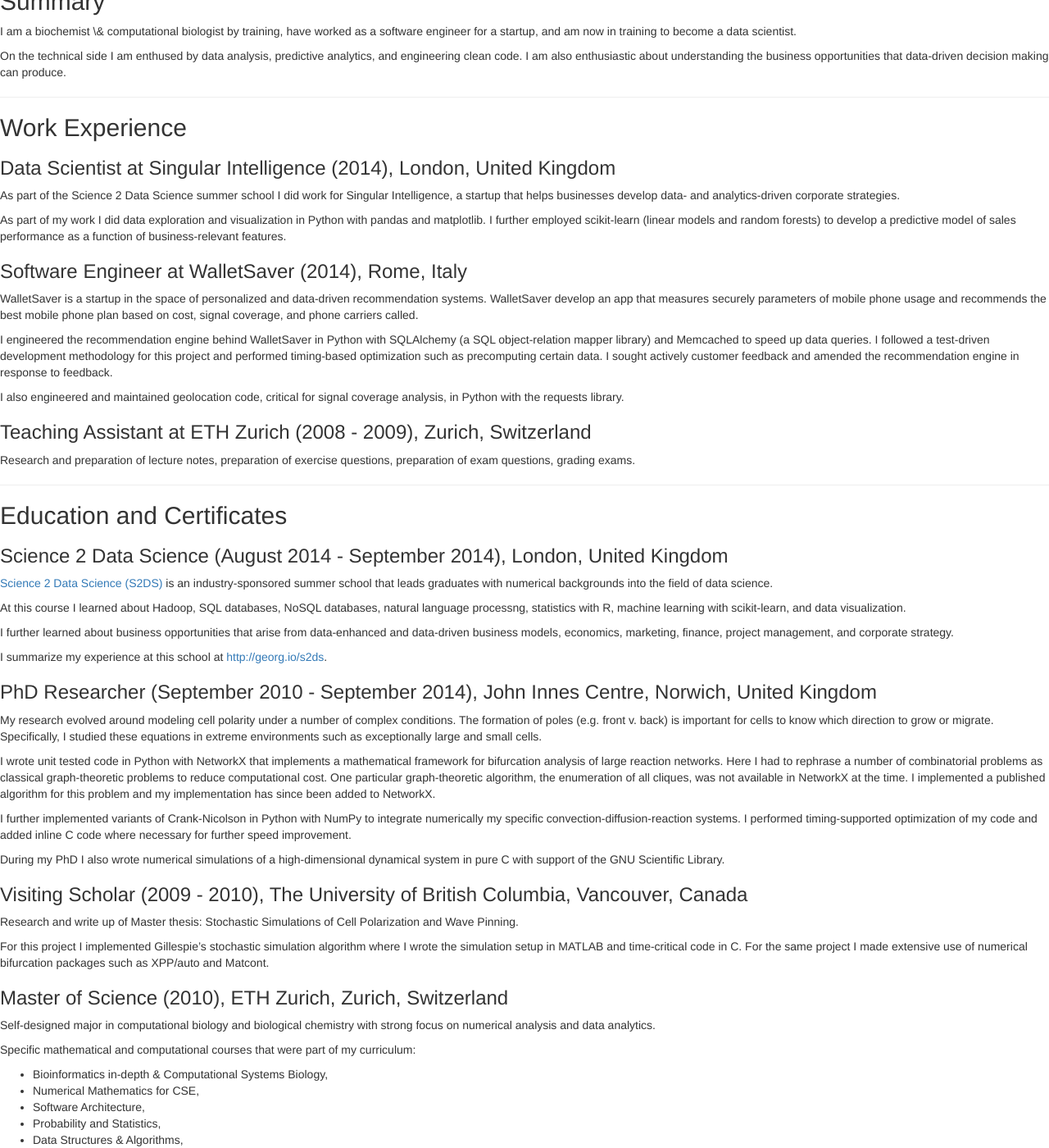
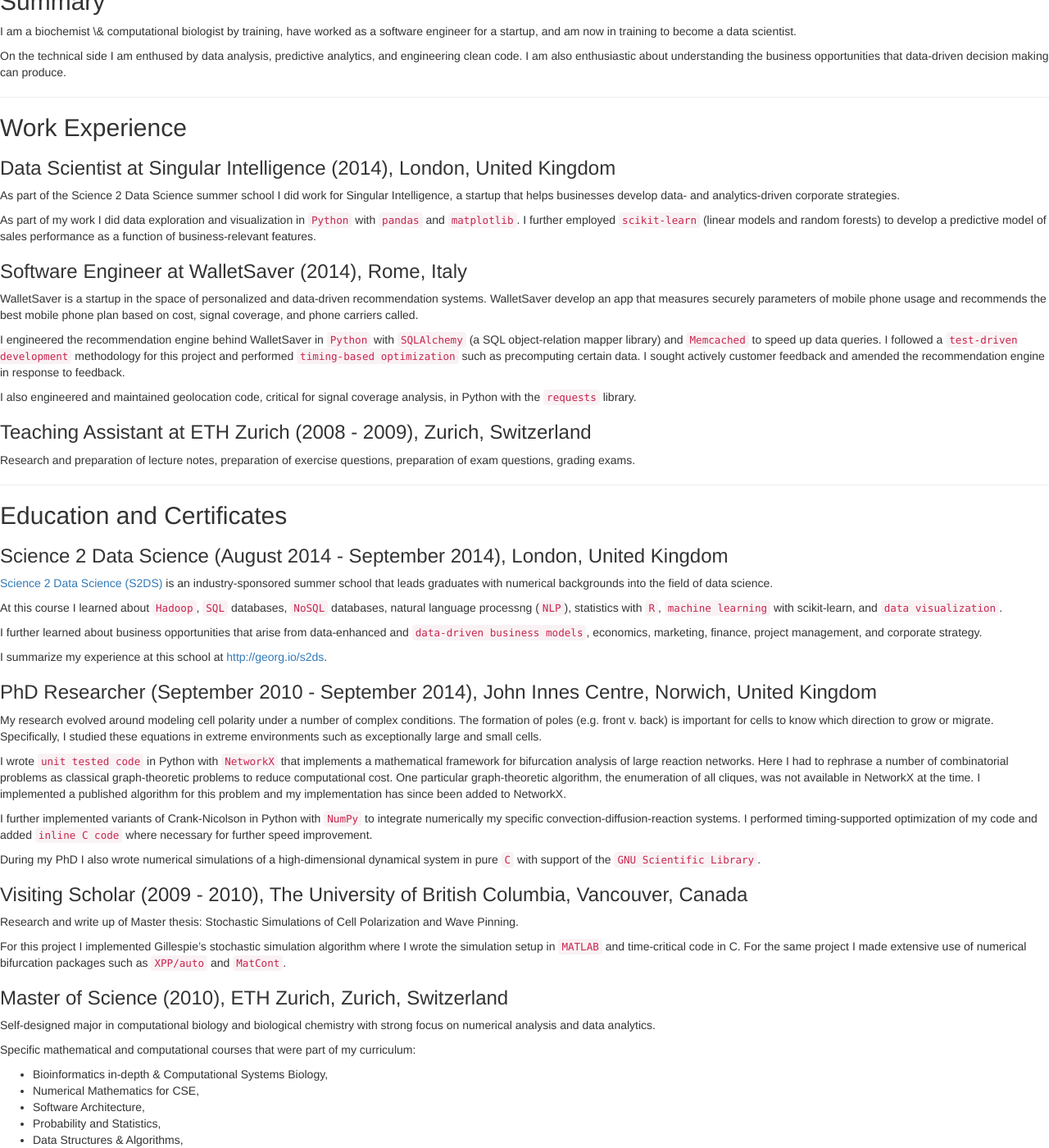
Before and after one commit to waltherg/backup.waltherg.github.io, a Jekyll site: the page built from cv/index.md, in a window 1280 px wide and 1400 px high, scrolled down 206 px. Shown: the whole window at 82% size. Built offline with Jekyll 4.4.1, drawn with Linux system fonts in a browser that asks for light colours; nearby versions of some CDN libraries; comment, search, counter and statistics services are not loaded; some of the changed text lies outside the part shown.

Commit message:
highlight technologies

```diff
--- a/cv/index.md
+++ b/cv/index.md
@@ -32,19 +32,19 @@ I am also enthusiastic about understanding the business opportunities that data-
 
 As part of the Science 2 Data Science summer school I did work for Singular Intelligence, a startup that helps businesses develop data- and analytics-driven corporate strategies.
 
-As part of my work I did data exploration and visualization in Python with pandas and matplotlib.
-I further employed scikit-learn (linear models and random forests) to develop a predictive model of sales performance as a function of business-relevant features.
+As part of my work I did data exploration and visualization in `Python` with `pandas` and `matplotlib`.
+I further employed `scikit-learn` (linear models and random forests) to develop a predictive model of sales performance as a function of business-relevant features.
 
 ### Software Engineer at WalletSaver (2014), Rome, Italy
 
 WalletSaver is a startup in the space of personalized and data-driven recommendation systems.
 WalletSaver develop an app that measures securely parameters of mobile phone usage and recommends the best mobile phone plan based on cost, signal coverage, and phone carriers called.
 
-I engineered the recommendation engine behind WalletSaver in Python with SQLAlchemy (a SQL object-relation mapper library) and Memcached to speed up data queries.
-I followed a test-driven development methodology for this project and performed timing-based optimization such as precomputing certain data.
+I engineered the recommendation engine behind WalletSaver in `Python` with `SQLAlchemy` (a SQL object-relation mapper library) and `Memcached` to speed up data queries.
+I followed a `test-driven development` methodology for this project and performed `timing-based optimization` such as precomputing certain data.
 I sought actively customer feedback and amended the recommendation engine in response to feedback.
 
-I also engineered and maintained geolocation code, critical for signal coverage analysis, in Python with the requests library.
+I also engineered and maintained geolocation code, critical for signal coverage analysis, in Python with the `requests` library.
 
 ### Teaching Assistant at ETH Zurich (2008 - 2009), Zurich, Switzerland
 
@@ -58,9 +58,9 @@ Research and preparation of lecture notes, preparation of exercise questions, pr
 
 [Science 2 Data Science (S2DS)](http://www.s2ds.org/) is an industry-sponsored summer school that leads graduates with numerical backgrounds into the field of data science.
 
-At this course I learned about Hadoop, SQL databases, NoSQL databases, natural language processng, statistics with R, machine learning with scikit-learn, and data visualization.
+At this course I learned about `Hadoop`, `SQL` databases, `NoSQL` databases, natural language processng (`NLP`), statistics with `R`, `machine learning` with scikit-learn, and `data visualization`.
 
-I further learned about business opportunities that arise from data-enhanced and data-driven business models, economics, marketing, finance, project management, and corporate strategy.
+I further learned about business opportunities that arise from data-enhanced and `data-driven business models`, economics, marketing, finance, project management, and corporate strategy.
 
 I summarize my experience at this school at [http://georg.io/s2ds](/s2ds).
 
@@ -69,22 +69,22 @@ I summarize my experience at this school at [http://georg.io/s2ds](/s2ds).
 My research evolved around modeling cell polarity under a number of complex conditions.
 The formation of poles (e.g. front v. back) is important for cells to know which direction to grow or migrate. Specifically, I studied these equations in extreme environments such as exceptionally large and small cells.
 
-I wrote unit tested code in Python with NetworkX that implements a mathematical framework for bifurcation analysis of large reaction networks.
+I wrote `unit tested code` in Python with `NetworkX` that implements a mathematical framework for bifurcation analysis of large reaction networks.
 Here I had to rephrase a number of combinatorial problems as classical graph-theoretic problems to reduce computational cost.
 One particular graph-theoretic algorithm, the enumeration of all cliques, was not available in NetworkX at the time.
 I implemented a published algorithm for this problem and my implementation has since been added to NetworkX.
 
-I further implemented variants of Crank-Nicolson in Python with NumPy to integrate numerically my specific convection-diffusion-reaction systems.
-I performed timing-supported optimization of my code and added inline C code where necessary for further speed improvement.
+I further implemented variants of Crank-Nicolson in Python with `NumPy` to integrate numerically my specific convection-diffusion-reaction systems.
+I performed timing-supported optimization of my code and added `inline C code` where necessary for further speed improvement.
 
-During my PhD I also wrote numerical simulations of a high-dimensional dynamical system in pure C with support of the GNU Scientific Library.
+During my PhD I also wrote numerical simulations of a high-dimensional dynamical system in pure `C` with support of the `GNU Scientific Library`.
 
 ### Visiting Scholar (2009 - 2010), The University of British Columbia, Vancouver, Canada
 
 Research and write up of Master thesis: Stochastic Simulations of Cell Polarization and Wave Pinning.
 
-For this project I implemented Gillespie's stochastic simulation algorithm where I wrote the simulation setup in MATLAB and time-critical code in C.
-For the same project I made extensive use of numerical bifurcation packages such as XPP/auto and Matcont.
+For this project I implemented Gillespie's stochastic simulation algorithm where I wrote the simulation setup in `MATLAB` and time-critical code in C.
+For the same project I made extensive use of numerical bifurcation packages such as `XPP/auto` and `MatCont`.
 
 ### Master of Science (2010), ETH Zurich, Zurich, Switzerland
 
@@ -119,17 +119,17 @@ Major in biochemistry.
   <tbody>
     <tr>
       <td>Programming</td>
-      <td>Python</td>
+      <td>`Python`</td>
       <td>Avanced, numerical simulations, database-driven backend development, data analysis, predictive analytics (research projects and work for startups)</td>
     </tr>
     <tr>
       <td></td>
-      <td>C</td>
+      <td>`C`</td>
       <td>Avanced, numerical simulations, stochastic simulations (research projects)</td>
     </tr>
     <tr>
       <td></td>
-      <td>C++</td>
+      <td>`C++`</td>
       <td>Familiar and learning (education and self-taught)</td>
     </tr>
     <tr>
@@ -139,17 +139,17 @@ Major in biochemistry.
     </tr>
     <tr>
       <td>Databases</td>
-      <td>PostgreSQL, MySQL</td>
+      <td>`PostgreSQL`, `MySQL`</td>
       <td>Working knowledge, data modeling, querying, and data integration into time-critical code (work for a startup)</td>
     </tr>
     <tr>
       <td></td>
-      <td>Neo4j, Rexster</td>
+      <td>`Neo4j`, `Rexster`</td>
       <td>Working knowledge (personal side projects)</td>
     </tr>
     <tr>
       <td>Project Management and Collaboration</td>
-      <td>git</td>
+      <td>`git`</td>
       <td>Advanced, have worked on shared codebase in a startup</td>
     </tr>
     <tr>
```
